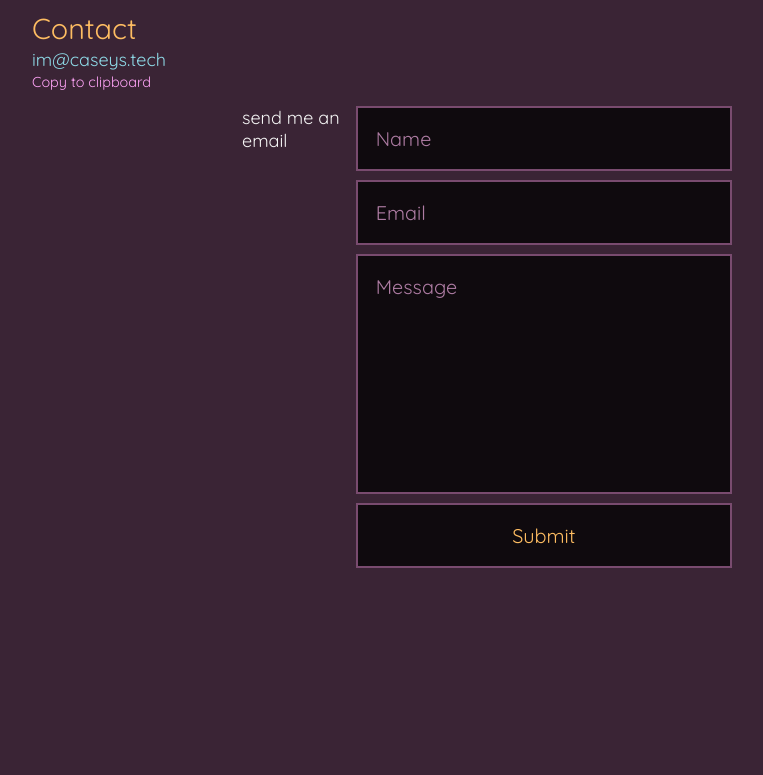
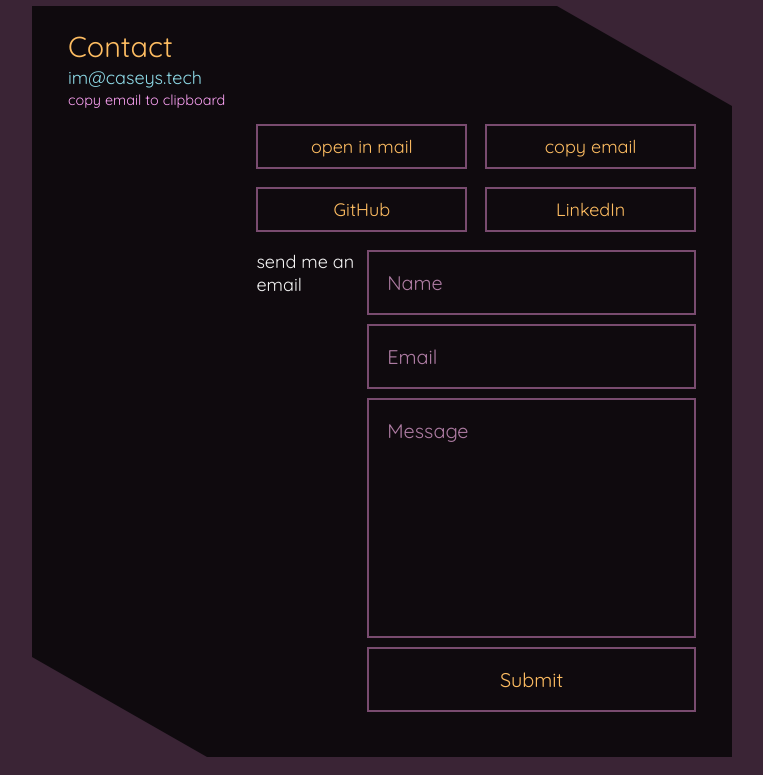
Before and after one commit to caseyharvey/portfolio-v2, a Gatsby site: page /contact in a window 1280 px wide. Shown: the part 62-837 px from the top of the page, without its empty margins (258-1021 px from the left). Before the commit the page ends 800 px from the top, so only its background shows below. Built offline with nearby package versions, Linux system fonts and the light colour scheme; Gatsby itself is replaced by a stand-in of ours.

Commit message:
Add Section and links

```diff
--- a/src/pages/contact.tsx
+++ b/src/pages/contact.tsx
@@ -1,22 +1,39 @@
 import React from "react"
 
+import ContactForm from "../components/ContactForm/ContactForm"
 import Heading from "../components/Heading/Heading"
-import ContactForm from "../components/ContactForm/ContactForm"
+import Section from "../components/Section/Section"
+import Content from "../components/Content/Content"
 import Layout from "../components/Layout/Layout"
-import Content from "../components/Content/Content"
+import Links from "../components/Links/Links"
 import SEO from "../components/seo"
 
 const ContactPage = () => (
   <Layout>
     <SEO title="Projects" />
+    <Section>
       <Heading
         heading="Contact"
-      tagLine={<a href="mailto:im@caseys.tech?">im@caseys.tech</a>}
-      info="Copy to clipboard"
+        tagLine="im@caseys.tech"
+        // tagLine={<a href="mailto:im@caseys.tech?">im@caseys.tech</a>}
+        info="copy email to clipboard"
+      />
+      <Links
+        linkOne="https://github.com/caseyharvey"
+        textOne="open in mail"
+        linkTwo="https://www.linkedin.com/in/casey-harvey-b931a71a0/"
+        textTwo="copy email"
+      />
+      <Links
+        linkOne="https://github.com/caseyharvey"
+        textOne="GitHub"
+        linkTwo="https://www.linkedin.com/in/casey-harvey-b931a71a0/"
+        textTwo="LinkedIn"
       />
       <Content>
         <ContactForm />
       </Content>
+    </Section>
   </Layout>
 )
 
```
Lines whose indentation alone changed are shown as unchanged.
